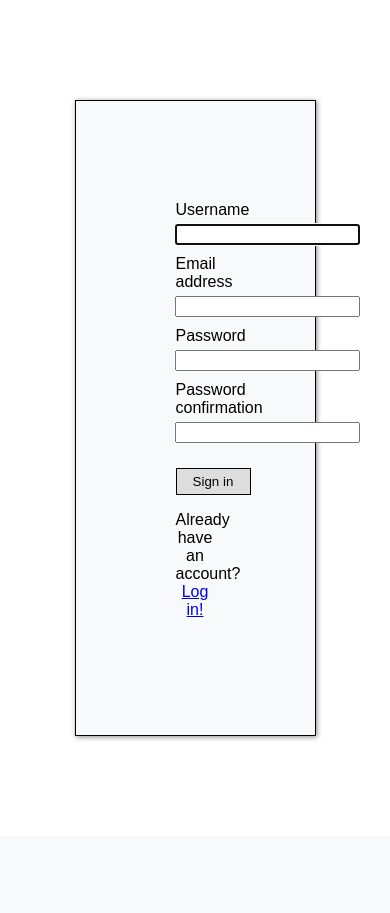
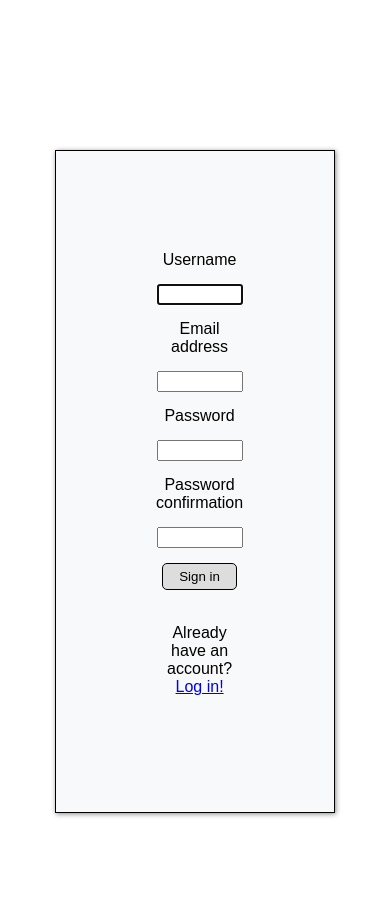
Before and after one commit to FluffyGreyWolf/Shop, a Django app: page /account/register/ in a window 390 px wide. Shown: the part 249-1162 px from the top of the page. Before the commit the page ends 989 px from the top, so only its background shows below. Run offline with Django 3.2, Linux system fonts and the light colour scheme.

Commit message:
fix: login and register page responsiveness

```diff
--- a/static/style.css
+++ b/static/style.css
@@ -140,9 +140,9 @@ input[type=search] {
 
 /* login and register form */
 .register-form {
-  display: felx;
-  align-items: center;
-  width: 10%;
+  display: grid;
+  grid-template-columns: 1fr;
+  width: 20vw;
   margin: auto;
   padding: 100px;
   margin-top: 150px;
@@ -151,27 +151,60 @@ input[type=search] {
   box-shadow: 1px 1px 5px #888888;
 }
 
-.log-in-button {
-  margin-top: 15px;
-  padding: 5px;
+.register-form > button {
   width: 75px;
-  border: solid 1px black;
-  background-color: #DDD;
-  text-decoration: none;
+  margin: auto;
 }
 
-.log-in-button:hover {
-  background-color: #b8b8b8;
+.data-input > input {
+  width: 15vw;
+  margin-top: 15px;
+  margin-bottom: 15px;
 }
 
-.data-input {
-  margin-top: 5px;
-  margin-bottom: 10px;
-  margin-left: -1px;
+@media screen and (max-width: 900px){
+  .data-input > input {
+    width: 20vw;
+}
 }
 
-.real-register-form {
-  margin-top: 100px;
+#id_username {
+  width: 15vw;
+  margin-top: 15px;
+  margin-bottom: 15px;
+}
+
+#id_email {
+  width: 15vw;
+  margin-top: 15px;
+  margin-bottom: 15px;
+}
+
+#id_password1 {
+  width: 15vw;
+  margin-top: 15px;
+  margin-bottom: 15px;
+}
+
+#id_password2 {
+  width: 15vw;
+  margin-top: 15px;
+  margin-bottom: 15px;
+}
+
+@media screen and (max-width: 900px){
+  #id_username  {
+    width: 20vw;
+}
+  #id_email  {
+    width: 20vw;
+}
+  #id_password1  {
+    width: 20vw;
+}
+  #id_password2  {
+    width: 20vw;
+}
 }
 
 /* search result */
--- a/templates/accounts/login.html
+++ b/templates/accounts/login.html
@@ -7,13 +7,13 @@
     <div>
         <label>Username</label>
         <div class="data-input">
-        <input type="text" name="username">
+            <input type="text" name="username">
         </div>
     </div>
     <div>
         <label>Password</label>
         <div class="data-input">
-        <input type="password" name="password">
+            <input type="password" name="password">
         </div>
     </div>
     {% if form.errors %}
@@ -30,7 +30,7 @@
             </div>
         {% endfor %}
     {% endif %}
-    <button type="submit" class="log-in-button">Log in</button>
+    <button type="submit" class="link-button">Log in</button>
     <p>Don't have an account yet? <a href="/account/register">Create one!</a></p>
     </form>
 
--- a/templates/accounts/register.html
+++ b/templates/accounts/register.html
@@ -2,7 +2,7 @@
 {% block title %}Knell Register{% endblock %}
 {% block content %}
 
-<form class="register-form real-register-form" method="POST">
+<form class="register-form method="POST">
     {% csrf_token %}
     <div>
         <label>{{ form.username.label }}</label>
@@ -42,7 +42,7 @@
             </div>
         {% endfor %}
     {% endif %}
-    <button type="submit" class="log-in-button">Sign in</button><br>
+    <button type="submit" class="link-button">Sign in</button><br>
     <p>Already have an account? <br><a href="/account/login/">Log in!</a></p>
     </form>
 
```
